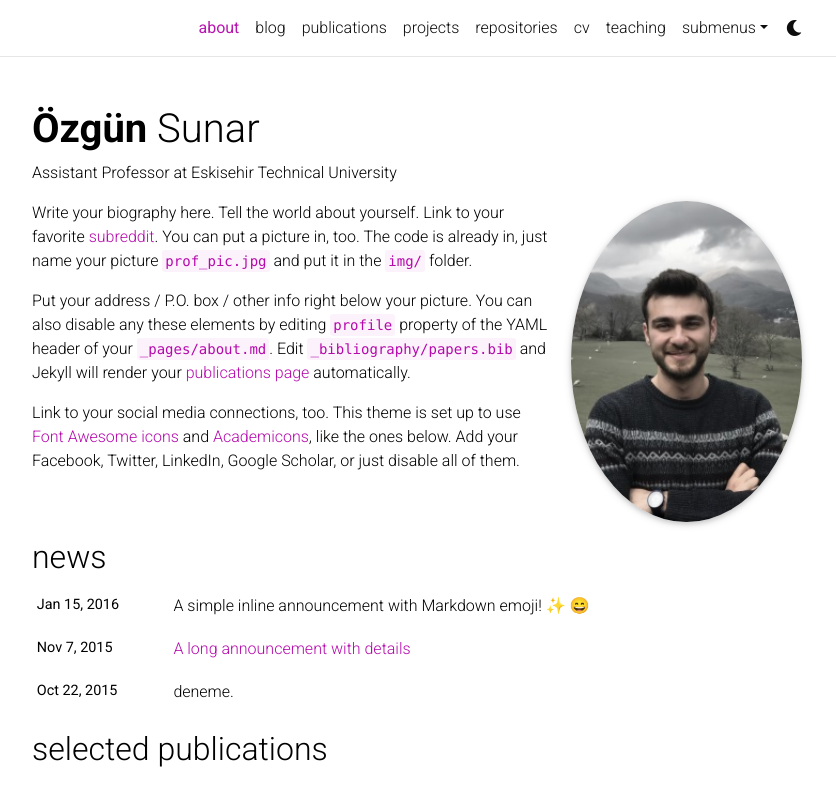
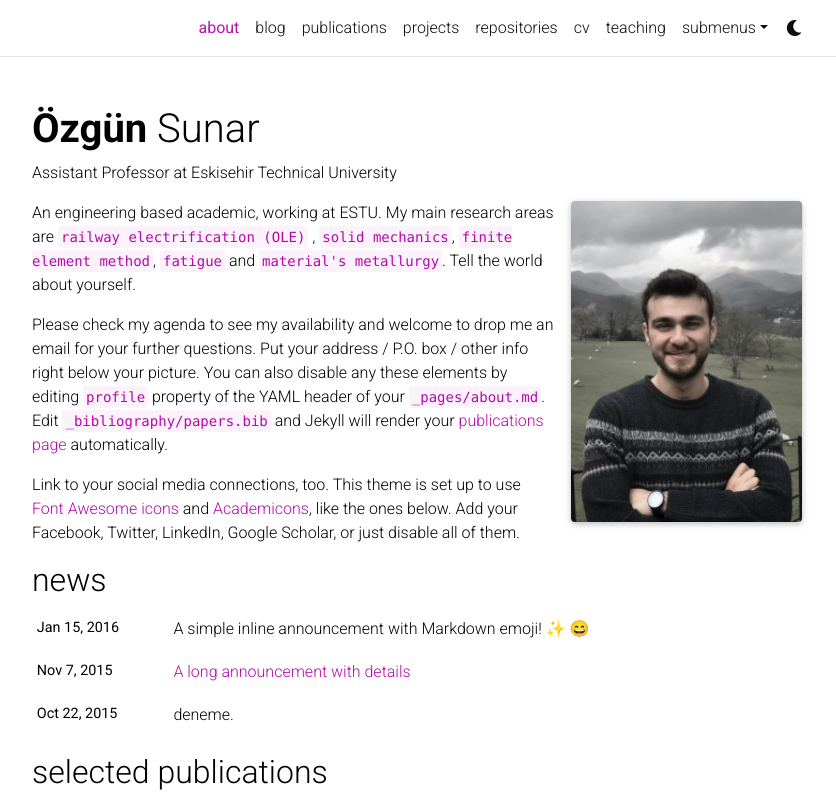
Before and after one commit to ozgunsunar/ozgunsunar.github.io, a Jekyll site: the page built from _pages/about.md, in a window 1280 px wide and 1109 px high, cut to the strip 0-796 px from the top of the window. Shown: the whole strip, without its empty margins (223-1059 px from the left). Built offline with Jekyll 4.4.1, drawn with Linux system fonts in a browser that asks for light colours; full-size pictures stand in for the smaller copies a plugin makes; emoji names are drawn with the system emoji font; comment, search, counter and statistics services are not loaded; a style sheet for code colours, icons or effects is not loaded.

Commit message:
Update about.md

```diff
--- a/_pages/about.md
+++ b/_pages/about.md
@@ -16,8 +16,8 @@
 social: true  # includes social icons at the bottom of the page
 ---
 
-Write your biography here. Tell the world about yourself. Link to your favorite [subreddit](http://reddit.com). You can put a picture in, too. The code is already in, just name your picture `prof_pic.jpg` and put it in the `img/` folder.
+An engineering based academic, working at ESTU. My main research areas are `railway electrification (OLE)` , `solid mechanics`, `finite element method`, `fatigue` and `material's metallurgy`. Tell the world about yourself.
 
-Put your address / P.O. box / other info right below your picture. You can also disable any these elements by editing `profile` property of the YAML header of your `_pages/about.md`. Edit `_bibliography/papers.bib` and Jekyll will render your [publications page](/al-folio/publications/) automatically.
+Please check my agenda to see my availability and welcome to drop me an email for your further questions. Put your address / P.O. box / other info right below your picture. You can also disable any these elements by editing `profile` property of the YAML header of your `_pages/about.md`. Edit `_bibliography/papers.bib` and Jekyll will render your [publications page](/al-folio/publications/) automatically.
 
 Link to your social media connections, too. This theme is set up to use [Font Awesome icons](http://fortawesome.github.io/Font-Awesome/) and [Academicons](https://jpswalsh.github.io/academicons/), like the ones below. Add your Facebook, Twitter, LinkedIn, Google Scholar, or just disable all of them.
```
Also changed, not shown: other parts of _pages/about.md (+1 -1 lines).
